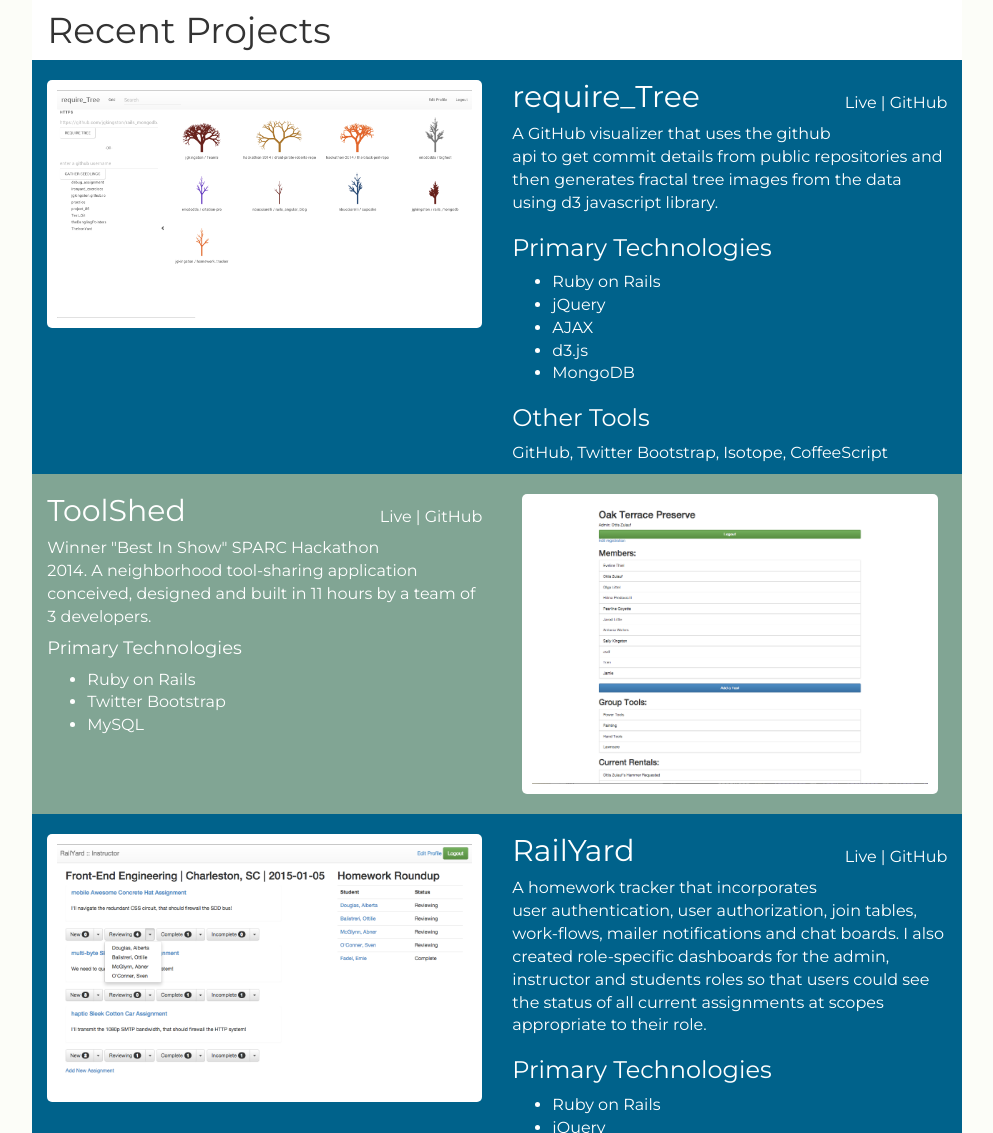
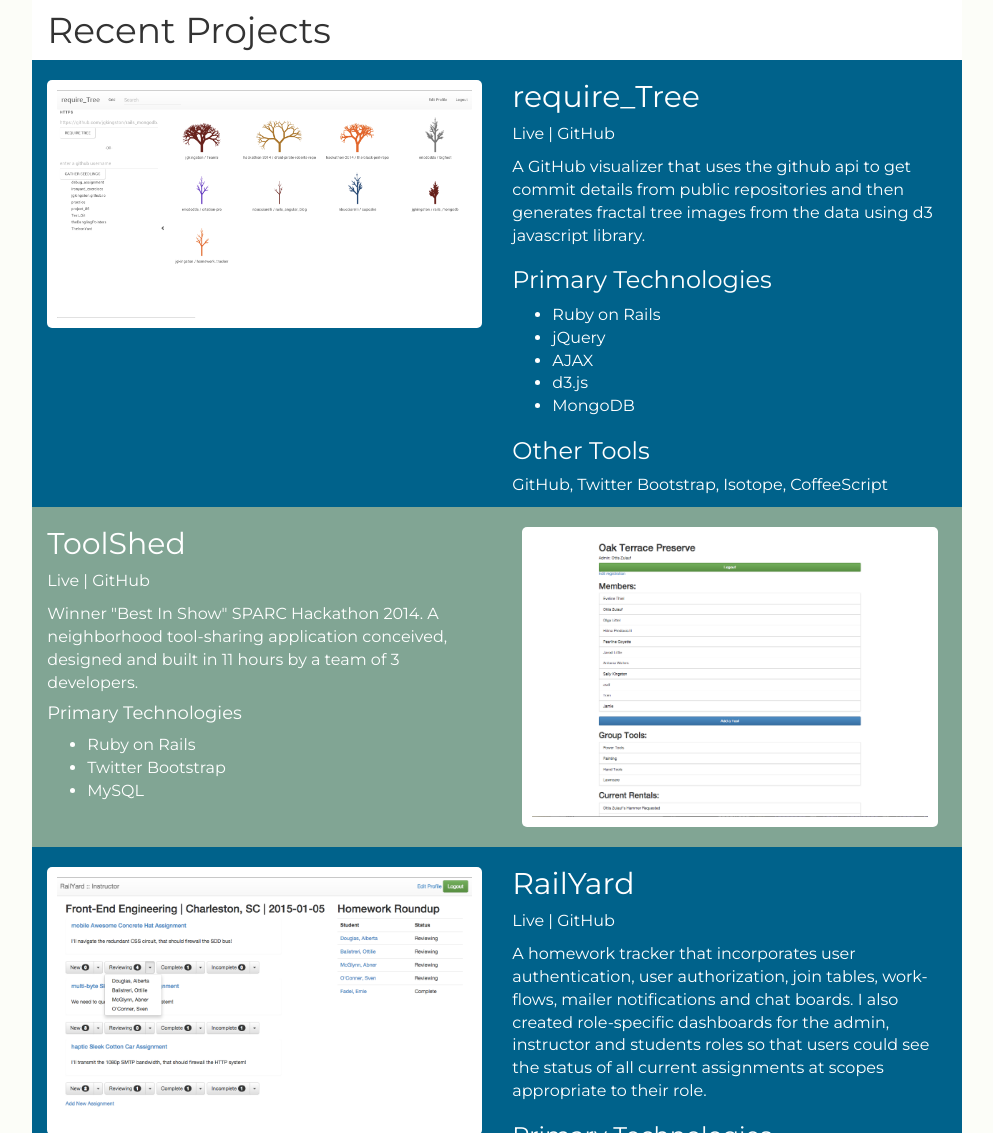
Before and after one commit to jgkingston/jgkingston.github.io, a plain HTML site: page index.html in a window 1280 px wide. Shown: the part 740-1873 px from the top of the page, without its empty margins (196-1189 px from the left). Drawn offline with nearby package versions, Linux system fonts and the light colour scheme.

Commit message:
Remove span elements from code links, overlapping on phone screen

```diff
--- a/index.html
+++ b/index.html
@@ -116,7 +116,8 @@
 
                 </div>
                 <div class="col-md-6">
-                  <h2>require_Tree <span class="pull-right top-link"><a href="http://require-tree.herokuapp.com/">Live</a>  |  <a href="https://github.com/jgkingston/rails_mongodb">GitHub</a></span> </h2>
+                  <h2>require_Tree</h2>
+                  <p><a href="http://require-tree.herokuapp.com/">Live</a>  |  <a href="https://github.com/jgkingston/rails_mongodb">GitHub</a></p>
                   <p>A GitHub visualizer that uses the github api to get commit details from public repositories and then generates fractal tree images from the data using d3 javascript library.</p>
                   <h3>Primary Technologies</h4>
                     <ul>
@@ -154,7 +155,9 @@
 
                 </div>
                 <div class="col-md-6 col-md-pull-6">
-                  <h2>ToolShed <span class="pull-right top-link"><a href="http://t00lshed.herokuapp.com/">Live</a>  |  <a href="https://github.com/hackathon-2014/the-black-perl-repo">GitHub</a></span> </h3>
+                  <h2>ToolShed</h2>
+                  <p><a href="http://t00lshed.herokuapp.com/">Live</a> | <a href="https://github.com/hackathon-2014/the-black-perl-repo">GitHub</a>
+                  </p>
                   <p>Winner "Best In Show" SPARC Hackathon 2014. A neighborhood tool-sharing application conceived, designed and built in 11 hours by a team of 3 developers.</p>
                   <h4>Primary Technologies</h4>
                     <ul>
@@ -177,7 +180,8 @@
 
                 </div>
                 <div class="col-md-6">
-                  <h2>RailYard <span class="pull-right top-link"><a href="http://rail-yard.herokuapp.com/">Live</a> | <a href="https://github.com/jgkingston/homework_tracker">GitHub</a></span> </h2>
+                  <h2>RailYard</h2>
+                  <p><a href="http://rail-yard.herokuapp.com/">Live</a> | <a href="https://github.com/jgkingston/homework_tracker">GitHub</a></p>
                   <p>A homework tracker that incorporates user authentication, user authorization, join tables, work-flows, mailer notifications and chat boards. I also created role-specific dashboards for the admin, instructor and students roles so that users could see the status of all current assignments at scopes appropriate to their role.</p>
                   <h3>Primary Technologies</h4>
                     <ul>
@@ -204,7 +208,7 @@
                 </div>
                 <div class="col-md-6 col-md-pull-6">
                   <h2>Calculator</h3>
-                  <p> <a href="http://calculator-angular-js.herokuapp.com/">Live</a>  |  <a href="https://github.com/jgkingston/CalculatorAngularJS">GitHub</a> </p>
+                  <p><a href="http://calculator-angular-js.herokuapp.com/">Live</a> | <a href="https://github.com/jgkingston/CalculatorAngularJS">GitHub</a></p>
                   <p>A keypad calculator built using AngularJS. No data is saved to a database. All intermediary values are stored and modified as scope variables within the Angular controller.</p>
                   <h3>Primary Technologies</h4>
                   <ul>
```
